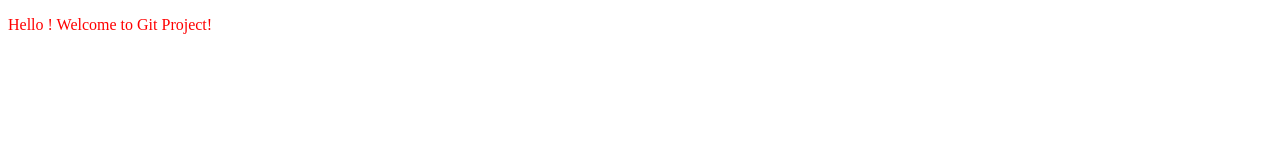
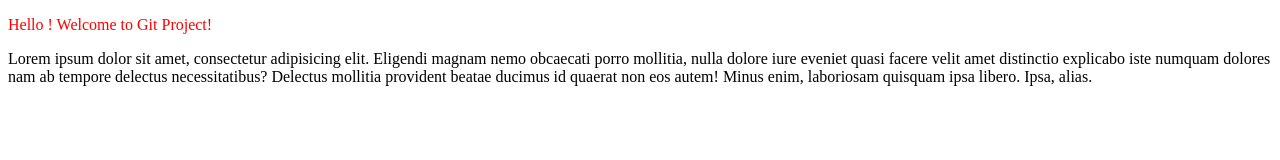
Before and after one commit to AlexSoicalap/MyGitProject, a plain HTML site: page index.html in a window 1280 px wide. Drawn offline with Linux system fonts and the light colour scheme.

Commit message:
Commit to server

```diff
--- a/index.html
+++ b/index.html
@@ -15,6 +15,8 @@
 		<p id="title">
 			Hello ! Welcome to Git Project!
 		</p>
+		<p>Lorem ipsum dolor sit amet, consectetur adipisicing elit. Eligendi magnam nemo obcaecati porro mollitia, nulla dolore iure eveniet quasi facere velit amet distinctio explicabo iste numquam dolores nam ab tempore delectus necessitatibus? Delectus mollitia provident beatae ducimus id quaerat non eos autem! Minus enim, laboriosam quisquam ipsa libero. Ipsa, alias.</p>
+
 	</body>
 	<script>
 		//This is a comment
```
